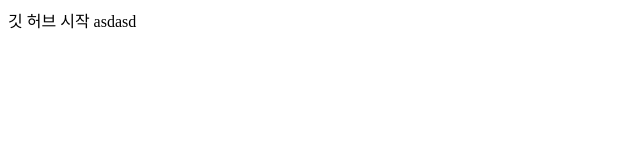
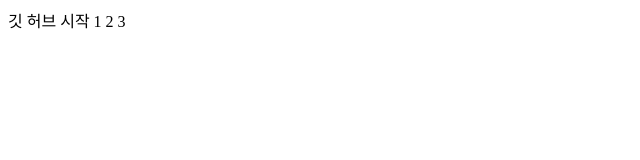
Before and after one commit to yonghyeok5236/start_git, a plain HTML site: page index.html in a window 1280 px wide. Shown: the full height of the page, 0-640 px from the left. Drawn offline with Linux system fonts and the light colour scheme.

Commit message:
git_ver2

```diff
--- a/index.html
+++ b/index.html
@@ -7,6 +7,8 @@
 </head>
 <body>
     깃 허브 시작
-    asdasd
+    1
+    2
+    3
 </body>
 </html>
```
